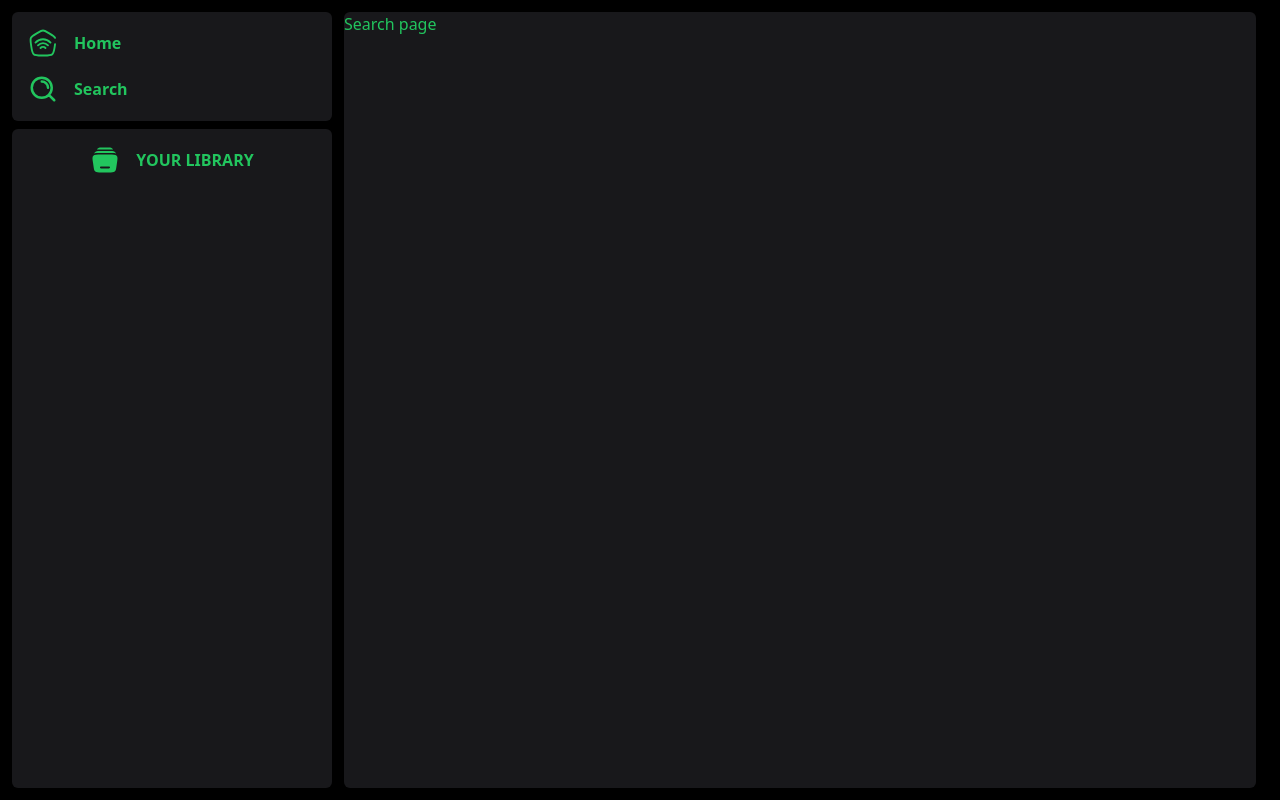
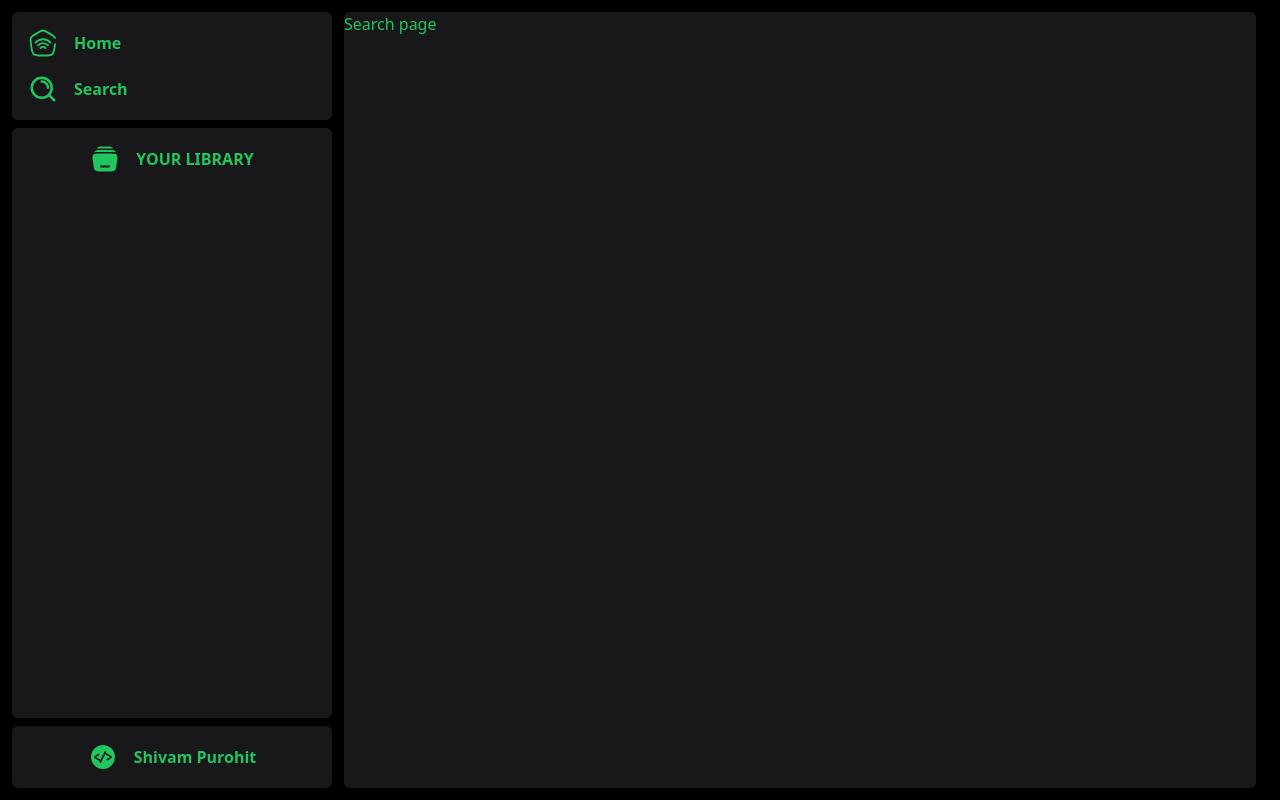
Before and after one commit to ShivamPurohit/music-web-player, a React (Vite) app: page /search in a window 1280 px wide. Built offline with nearby package versions, Linux system fonts and the light colour scheme.

Commit message:
chore: added the devloper credits layout

```diff
--- a/src/components/IconComponent.tsx
+++ b/src/components/IconComponent.tsx
@@ -1,3 +1,4 @@
+import { ReactComponent as ClosingTag } from "../assets/svg/music-closing-tag-icon.svg";
 import { ReactComponent as Home } from "../assets/svg/music-home-icon.svg";
 import { ReactComponent as Library } from "../assets/svg/music-library-icon.svg";
 import { ReactComponent as Loading } from "../assets/svg/music-loading-icon.svg";
@@ -38,6 +39,9 @@ const IconMap: { [key in SVGIconTypes]: { component: any } } = {
   RESUME: {
     component: Resume,
   },
+  CLOSING_TAG: {
+    component: ClosingTag,
+  },
 };
 
 const IconComponent = ({ icon, iconStyleConfig }: IconConfigInterface) => {
--- a/src/components/LayoutCard.tsx
+++ b/src/components/LayoutCard.tsx
@@ -29,6 +29,7 @@ const sizeMap: { [key in Sizes]: string } = {
   MD: "h-32 w-32 md:h-32 md:min-w-80",
   LG: "h-full w-32 md:h-full md:min-w-80",
   XL: "",
+  AUTO: "h-auto w-auto",
 };
 
 const marginYArr = ["my-0", "my-1", "my-2", "my-3"];
--- a/src/containers/SideNavbar.tsx
+++ b/src/containers/SideNavbar.tsx
@@ -84,6 +84,29 @@ const SideNavbar = () => {
           />
         </div>
       </LayoutCard>
+      <LayoutCard
+        variant="ROUNDED_EDGE"
+        size="AUTO"
+        color="BLACK_LIGHT"
+        margin={{ y: 0, x: 0, t: 2 }}>
+        <div className="flex justify-center p-4">
+          <TextIcon
+            textConfig={{
+              text: "Shivam Purohit",
+              type: "TEXT",
+              styleConfig: {
+                color: "GREEN",
+                weight: "BOLD",
+                size: "BASE",
+              },
+            }}
+            iconConfig={{
+              icon: "CLOSING_TAG",
+              iconStyleConfig: { base: "text-green-500 mr-4 " },
+            }}
+          />
+        </div>
+      </LayoutCard>
     </div>
   );
 };
--- a/src/types/common.types.ts
+++ b/src/types/common.types.ts
@@ -17,5 +17,6 @@ export type SVGIconTypes =
   | "PAUSE"
   | "SEARCH"
   | "LOADING"
-  | "RESUME";
+  | "RESUME"
+  | "CLOSING_TAG";
 export type STATUS = "LOADING" | "SUCCESS" | "ERROR";
--- a/src/types/component.types.ts
+++ b/src/types/component.types.ts
@@ -7,7 +7,7 @@ import {
 
 export type CardColorTypes = "BLACK" | "BLACK_LIGHT" | "WHITE";
 export type TextTypes = "TEXT" | "LINK";
-export type Sizes = "XS" | "SM" | "MD" | "LG" | "XL" | "FREE";
+export type Sizes = "XS" | "SM" | "MD" | "LG" | "XL" | "FREE" | "AUTO";
 export type SongIconStatus = "IDLE" | "PLAY" | "PAUSE" | "LOADING";
 export type AudioContainerTypes = "AUDIO_LIST" | "TILE_LIST";
 export type PlayBackStateTypes =
```
Also changed, not shown: src/assets/svg/music-closing-tag-icon.svg (added).
